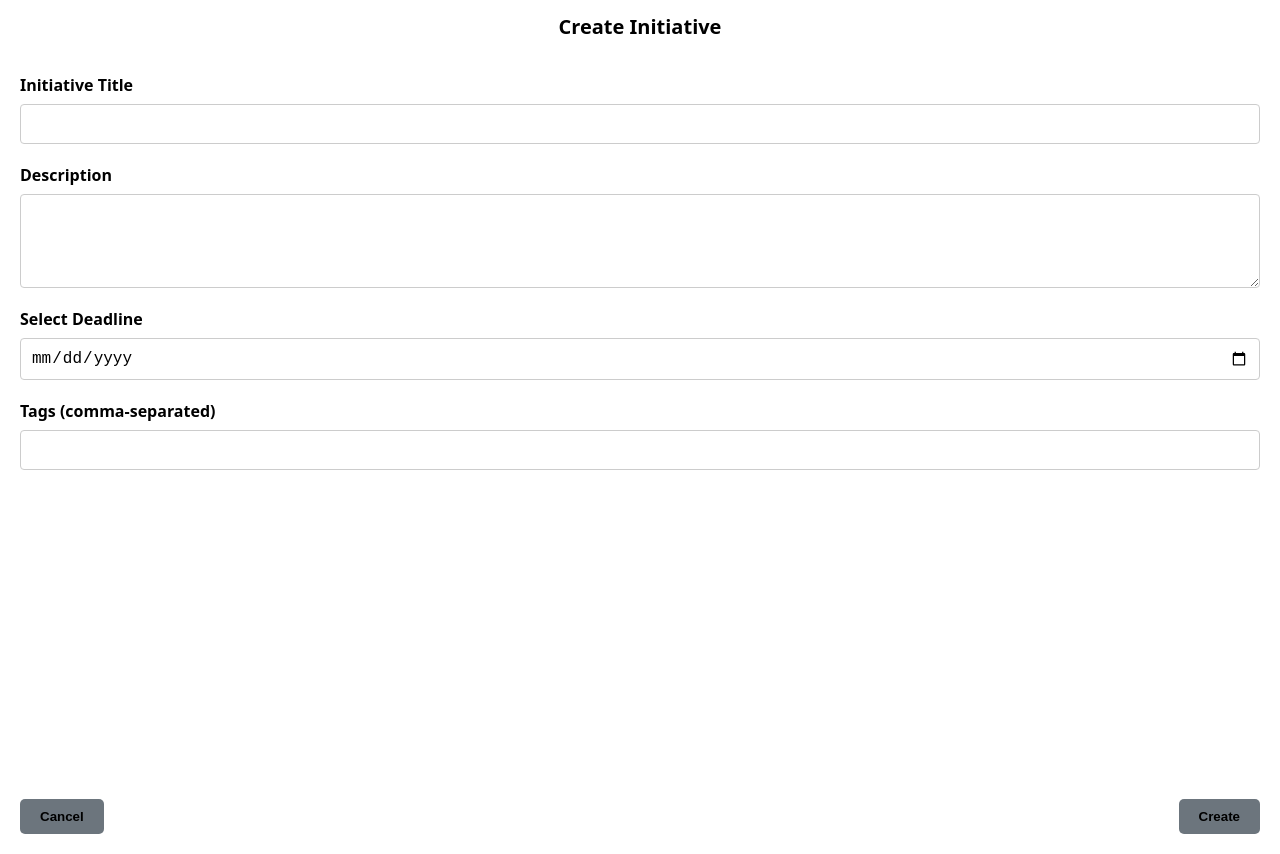
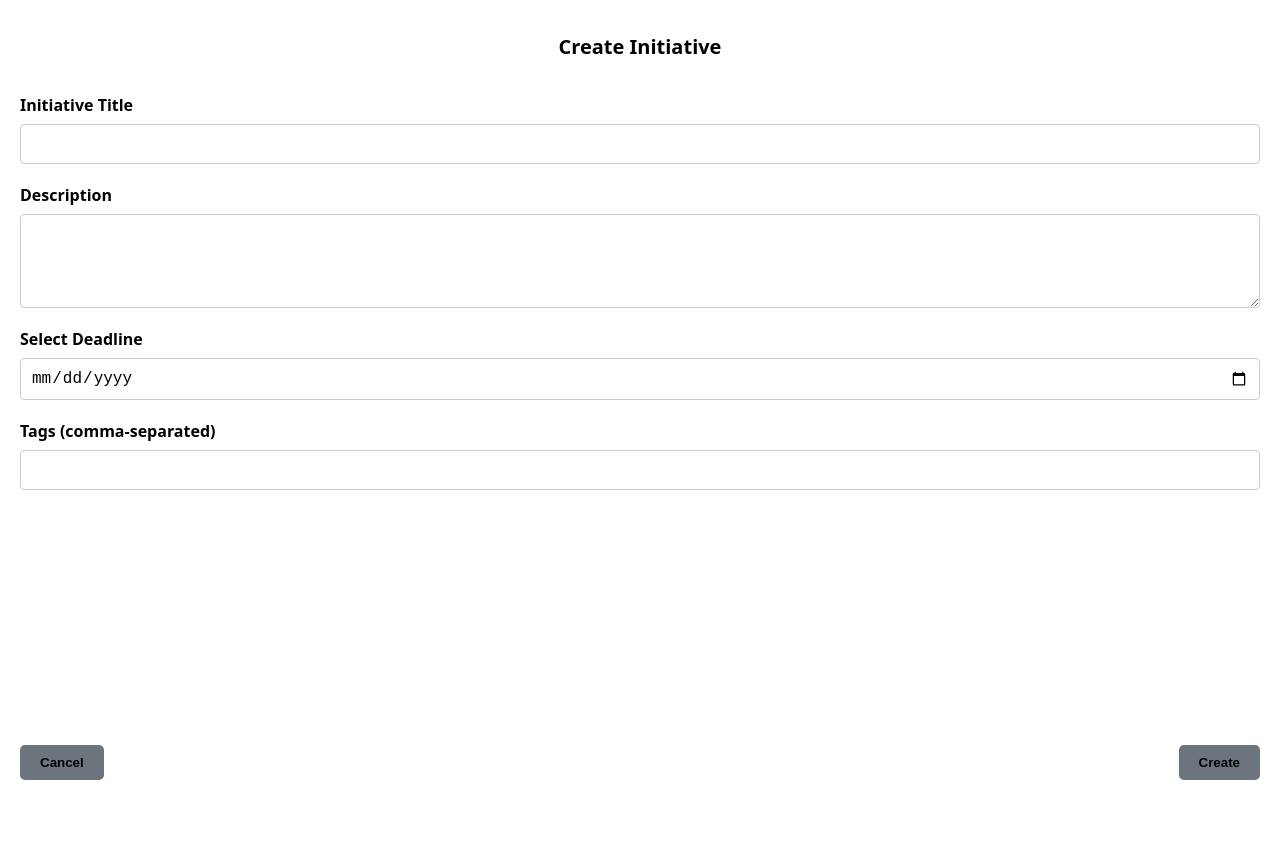
Before and after one commit to NilooBR/capstone-project, a Next.js app: page /initiatives/create in a window 1280 px wide. After the commit the page ends 800 px from the top, so only its background shows below. Built offline with nearby package versions, Linux system fonts and the light colour scheme.

Commit message:
worked on style

```diff
--- a/Components/CreateInitiative/CreateInitiative.js
+++ b/Components/CreateInitiative/CreateInitiative.js
@@ -11,6 +11,11 @@ const Form = styled.form`
   min-height: 100vh;
   padding: 20px;
   box-sizing: border-box;
+`;
+
+const Heading = styled.h1`
+  font-size: 20px;
+  text-align: center;
 `;
 
 const Label = styled.label`
@@ -134,6 +139,7 @@ export default function CreateInitiative({ onSubmit, defaultData, formName }) {
 
   return (
     <Form aria-labelledby={formName} onSubmit={handleSubmit}>
+      <Heading>Create Initiative</Heading>
       <Label htmlFor="title">
         Initiative Title
         <Input
--- a/pages/initiatives/create.js
+++ b/pages/initiatives/create.js
@@ -1,20 +1,15 @@
 import CreateInitiative from "@/Components/CreateInitiative/CreateInitiative";
 import styled from "styled-components";
 
-const Heading = styled.h1`
-  font-size: 20px;
-  text-align: center;
-`;
-
-export default function CreateInitiativePage({ initiatives, onCreateInitiative }) {
+export default function CreateInitiativePage({
+  initiatives,
+  onCreateInitiative,
+}) {
   return (
-    <>
-      <Heading>Create Initiative</Heading>
-      <CreateInitiative
-        onSubmit={onCreateInitiative}
-        formName={"create-initiative"}
-        defaultData={initiatives}
-      />
-    </>
+    <CreateInitiative
+      onSubmit={onCreateInitiative}
+      formName={"create-initiative"}
+      defaultData={initiatives}
+    />
   );
 }
```
